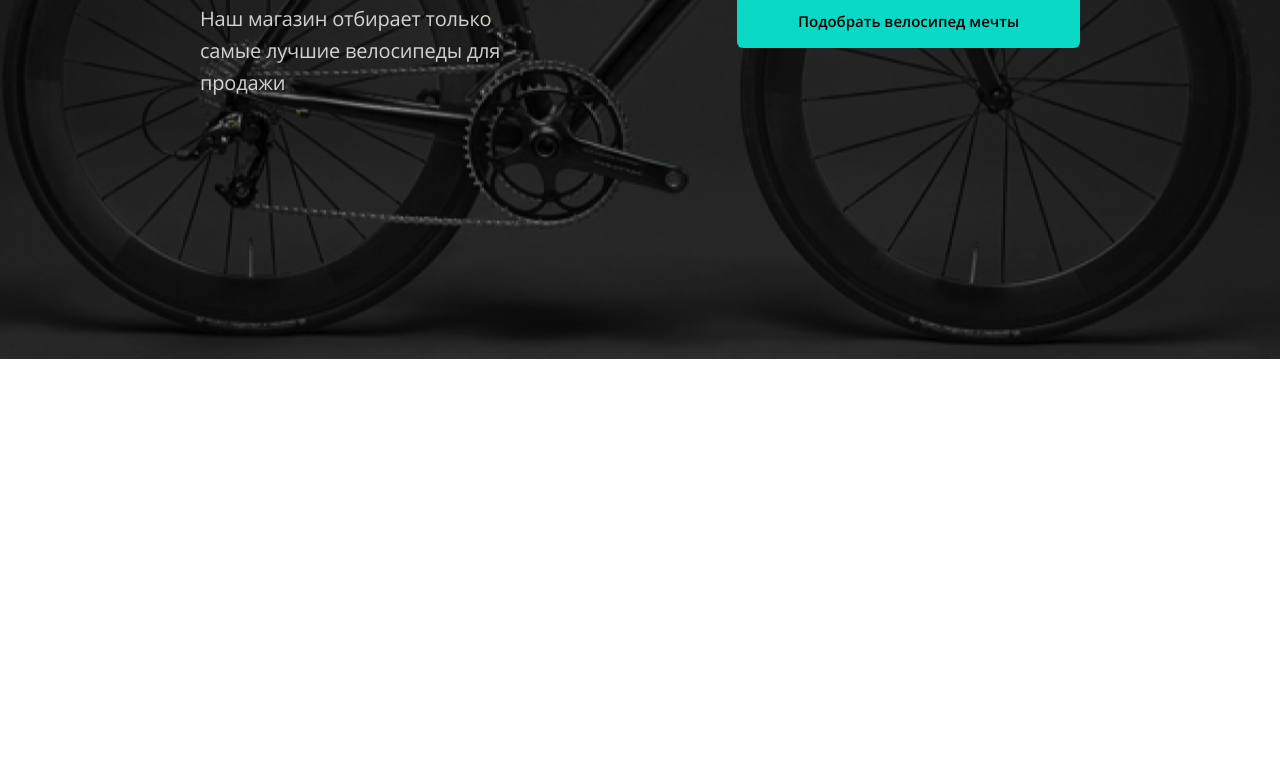
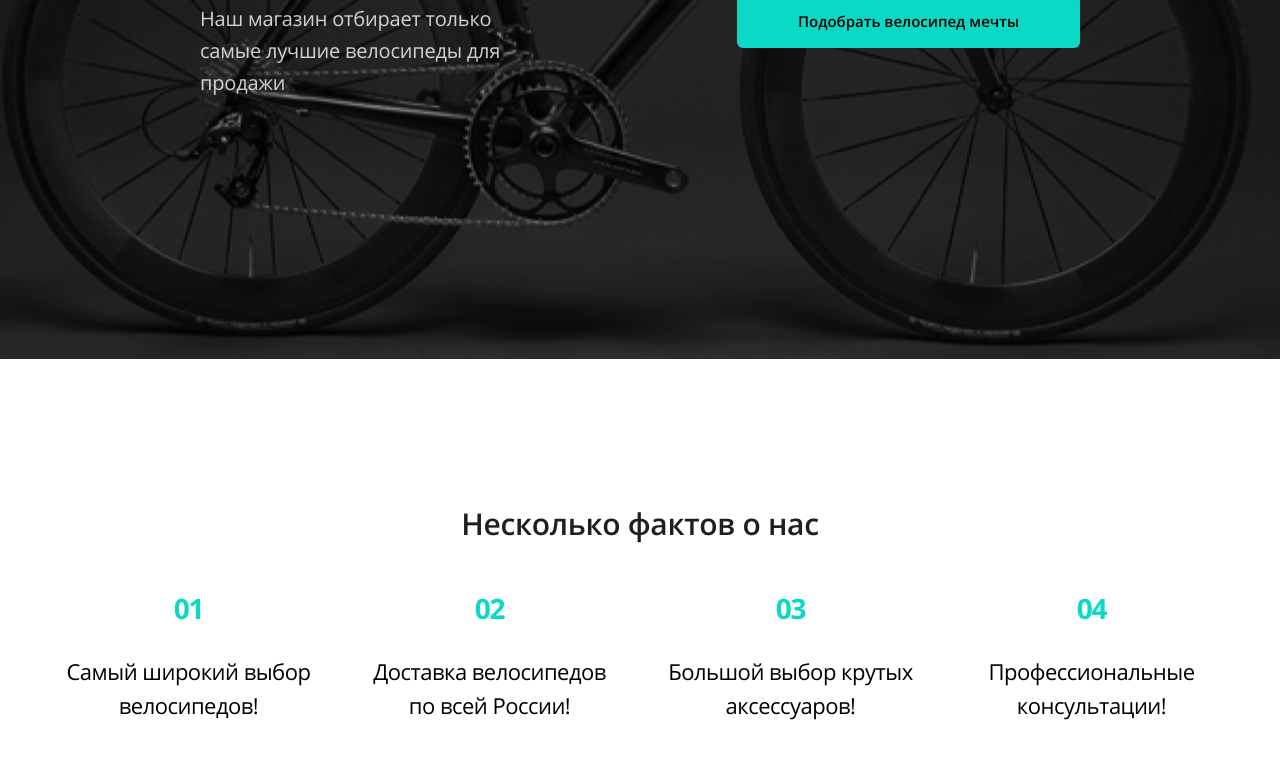
Before and after one commit to lost-incode/petruschenko-bicycles, a website: page source/index.html in a window 1280 px wide. Shown: the part 522-1280 px from the top of the page. Before the commit the page ends 881 px from the top, so only its background shows below. Drawn offline with nearby package versions, Linux system fonts and the light colour scheme; files that its build step writes are made by us from their sources.

Commit message:
Add new section - facts

```diff
--- a/source/index.html
+++ b/source/index.html
@@ -9,7 +9,7 @@
 </head>
 <body class="page__body">
   <header class="header">
-    <div class="page__container">
+    <div class="page__container page__container--header">
       <nav class="header__nav main-nav">
         <ul class="main-nav__list">
           <li class="main-nav__item">О нас</li>
@@ -40,5 +40,19 @@
     </div>
   </header>
 
+  <main class="page__main">
+    <div class="page__container">
+      <section class="facts">
+        <h2 class="facts__title">Несколько фактов о нас</h2>
+        <ol class="facts__list">
+          <li class="facts__item">Самый широкий выбор велосипедов!</li>
+          <li class="facts__item">Доставка велосипедов по всей России!</li>
+          <li class="facts__item">Большой выбор крутых аксессуаров!</li>
+          <li class="facts__item">Профессиональные консультации!</li>
+        </ul>
+      </section>
+    </div>
+  </main>
+
 </body>
 </html>
--- /dev/null
+++ b/source/sass/blocks/facts.scss
@@ -0,0 +1,58 @@
+.facts {
+  padding: 150px 0 131px 0;
+}
+
+.facts__title {
+  font-weight: 600;
+  font-size: 30px;
+  line-height: 30px;
+  letter-spacing: -0.01em;
+  color: $basic-dark;
+  align-items: center;
+  max-width: max-content;
+  margin: 0 auto;
+  margin-bottom: 50px;
+}
+
+.facts__list {
+  counter-reset: num;
+  list-style: none;
+  margin: 0;
+  padding: 0;
+  display: flex;
+  column-gap: 38px;
+  flex-wrap: wrap;
+  justify-content: center;
+}
+
+.facts__item {
+  counter-increment: num;
+  position: relative;
+  font-weight: normal;
+  font-size: 22px;
+  line-height: 34px;
+  padding-top: 65px;
+  text-align: center;
+  letter-spacing: -0.5px;
+  color: $basic-black;
+  width: 263px;
+}
+
+.facts__item::before {
+  content: counter(num) ".";
+  color: $basic-blue;
+  position: absolute;
+  left: 50%;
+  top: 0;
+  transform: translate(-50%, 0);
+  text-align: right;
+  font-family: "Open Sans", "Arial", sans-serif;
+  font-weight: bold;
+  font-size: 28px;
+  line-height: 38px;
+  letter-spacing: -1.3px;
+}
+
+.facts__item:nth-child(-n+9)::before {
+  content: "0" counter(num);
+}
--- a/source/sass/blocks/page.scss
+++ b/source/sass/blocks/page.scss
@@ -13,6 +13,11 @@
 }
 
 .page__container {
+  width: 1230px;
+  margin: 0 auto;
+}
+
+.page__container--header {
   width: 880px;
   margin: 0 auto;
 }
--- a/source/sass/style.scss
+++ b/source/sass/style.scss
@@ -6,3 +6,4 @@
 @import "./blocks/header.scss";
 @import "./blocks/page.scss";
 @import "./blocks/match-form.scss";
+@import "./blocks/facts.scss";
```
Also changed, not shown: build/css/style.min.css, build/index.html, 1 other file.
